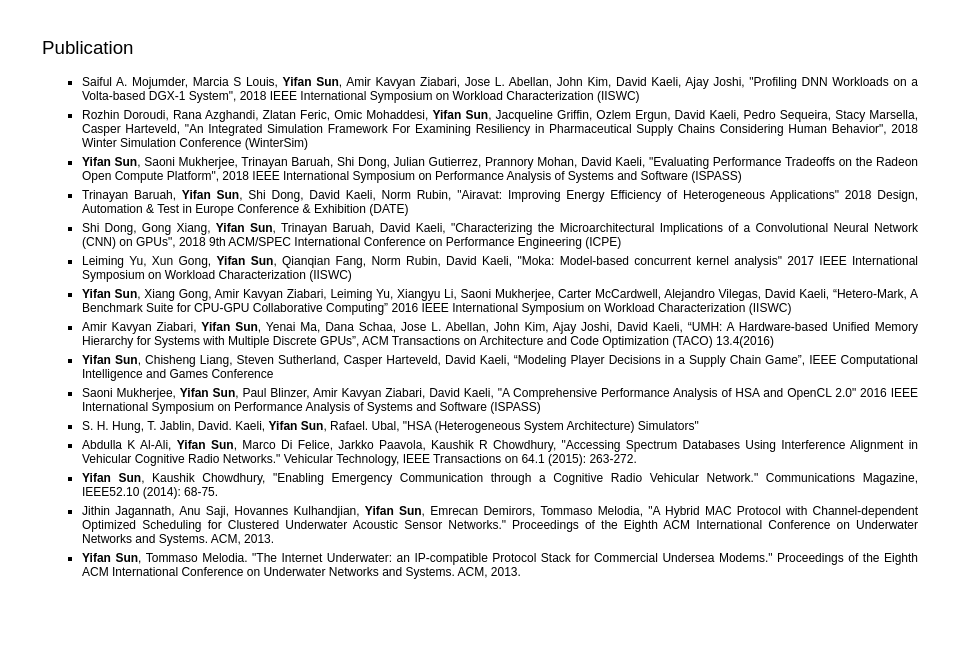
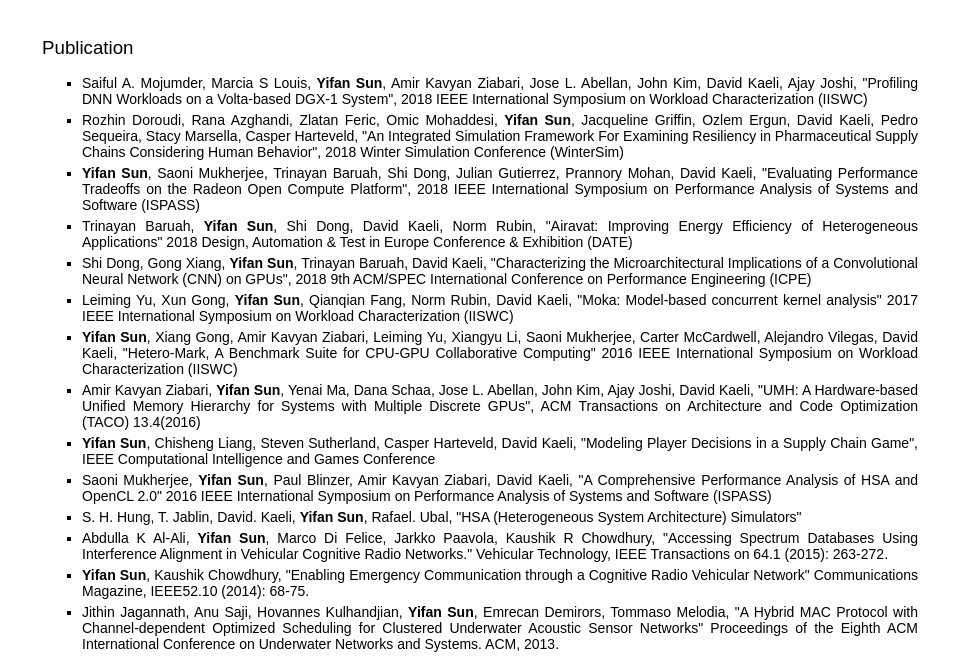
Before and after one commit to syifan/syifan.github.io, a plain HTML site: page index.html in a window 1280 px wide. Shown: the part 749-1407 px from the top of the page, without its empty margins (160-1119 px from the left). Drawn offline with Linux system fonts and the light colour scheme.

Commit message:
Increase publication font size

```diff
--- a/index.html
+++ b/index.html
@@ -73,13 +73,13 @@
 				Leiming Yu, Xun Gong, <b>Yifan Sun</b>, Qianqian Fang, Norm Rubin, David Kaeli, "Moka: Model-based concurrent kernel analysis" 2017 IEEE International Symposium on Workload Characterization (IISWC)
 			</li>
 			<li>
-				<b>Yifan Sun</b>, Xiang Gong, Amir Kavyan Ziabari, Leiming Yu, Xiangyu Li, Saoni Mukherjee, Carter McCardwell, Alejandro Vilegas, David Kaeli, “Hetero-Mark, A Benchmark Suite for CPU-GPU Collaborative Computing” 2016 IEEE International Symposium on Workload Characterization (IISWC)
+				<b>Yifan Sun</b>, Xiang Gong, Amir Kavyan Ziabari, Leiming Yu, Xiangyu Li, Saoni Mukherjee, Carter McCardwell, Alejandro Vilegas, David Kaeli, "Hetero-Mark, A Benchmark Suite for CPU-GPU Collaborative Computing" 2016 IEEE International Symposium on Workload Characterization (IISWC)
 			</li>
 			<li>
-				Amir Kavyan Ziabari, <b>Yifan Sun</b>, Yenai Ma, Dana Schaa, Jose L. Abellan, John Kim, Ajay Joshi, David Kaeli, “UMH: A Hardware-based Unified Memory Hierarchy for Systems with Multiple Discrete GPUs”, ACM Transactions on Architecture and Code Optimization (TACO) 13.4(2016)
+				Amir Kavyan Ziabari, <b>Yifan Sun</b>, Yenai Ma, Dana Schaa, Jose L. Abellan, John Kim, Ajay Joshi, David Kaeli, "UMH: A Hardware-based Unified Memory Hierarchy for Systems with Multiple Discrete GPUs", ACM Transactions on Architecture and Code Optimization (TACO) 13.4(2016)
 			</li>
 			<li>
-				<b>Yifan Sun</b>, Chisheng Liang, Steven Sutherland, Casper Harteveld, David Kaeli, “Modeling Player Decisions in a Supply Chain Game”, IEEE Computational Intelligence and Games Conference
+				<b>Yifan Sun</b>, Chisheng Liang, Steven Sutherland, Casper Harteveld, David Kaeli, "Modeling Player Decisions in a Supply Chain Game", IEEE Computational Intelligence and Games Conference
 			</li>
 			<li>
 				Saoni Mukherjee, <b>Yifan Sun</b>, Paul Blinzer, Amir Kavyan Ziabari, David Kaeli, "A Comprehensive Performance Analysis of HSA and OpenCL 2.0" 2016 IEEE International Symposium on Performance Analysis of Systems and Software (ISPASS)
@@ -91,13 +91,13 @@
 				Abdulla K Al-Ali, <b>Yifan Sun</b>, Marco Di Felice, Jarkko Paavola, Kaushik R Chowdhury, "Accessing Spectrum Databases Using Interference Alignment in Vehicular Cognitive Radio Networks." Vehicular Technology, IEEE Transactions on 64.1 (2015): 263-272.
 			</li>
 			<li>
-				<b>Yifan Sun</b>, Kaushik Chowdhury, "Enabling Emergency Communication through a Cognitive Radio Vehicular Network." Communications Magazine, IEEE52.10 (2014): 68-75.
+				<b>Yifan Sun</b>, Kaushik Chowdhury, "Enabling Emergency Communication through a Cognitive Radio Vehicular Network" Communications Magazine, IEEE52.10 (2014): 68-75.
 			</li>
 			<li>
-				Jithin Jagannath, Anu Saji, Hovannes Kulhandjian, <b>Yifan Sun</b>, Emrecan Demirors, Tommaso Melodia, "A Hybrid MAC Protocol with Channel-dependent Optimized Scheduling for Clustered Underwater Acoustic Sensor Networks." Proceedings of the Eighth ACM International Conference on Underwater Networks and Systems. ACM, 2013.
+				Jithin Jagannath, Anu Saji, Hovannes Kulhandjian, <b>Yifan Sun</b>, Emrecan Demirors, Tommaso Melodia, "A Hybrid MAC Protocol with Channel-dependent Optimized Scheduling for Clustered Underwater Acoustic Sensor Networks" Proceedings of the Eighth ACM International Conference on Underwater Networks and Systems. ACM, 2013.
 			</li>
 			<li>
-				<b>Yifan Sun</b>, Tommaso Melodia. "The Internet Underwater: an IP-compatible Protocol Stack for Commercial Undersea Modems." Proceedings of the Eighth ACM International Conference on Underwater Networks and Systems. ACM, 2013.
+				<b>Yifan Sun</b>, Tommaso Melodia. "The Internet Underwater: an IP-compatible Protocol Stack for Commercial Undersea Modems" Proceedings of the Eighth ACM International Conference on Underwater Networks and Systems. ACM, 2013.
 			</li>
 			</ul>
 
--- a/style.css
+++ b/style.css
@@ -134,7 +134,7 @@
 .publication-list li {
 	list-style-type:square;
 	margin-top: 5px;
-	font-size: 12px;
+	font-size: 14px;
 }
 
 a:link{
```
